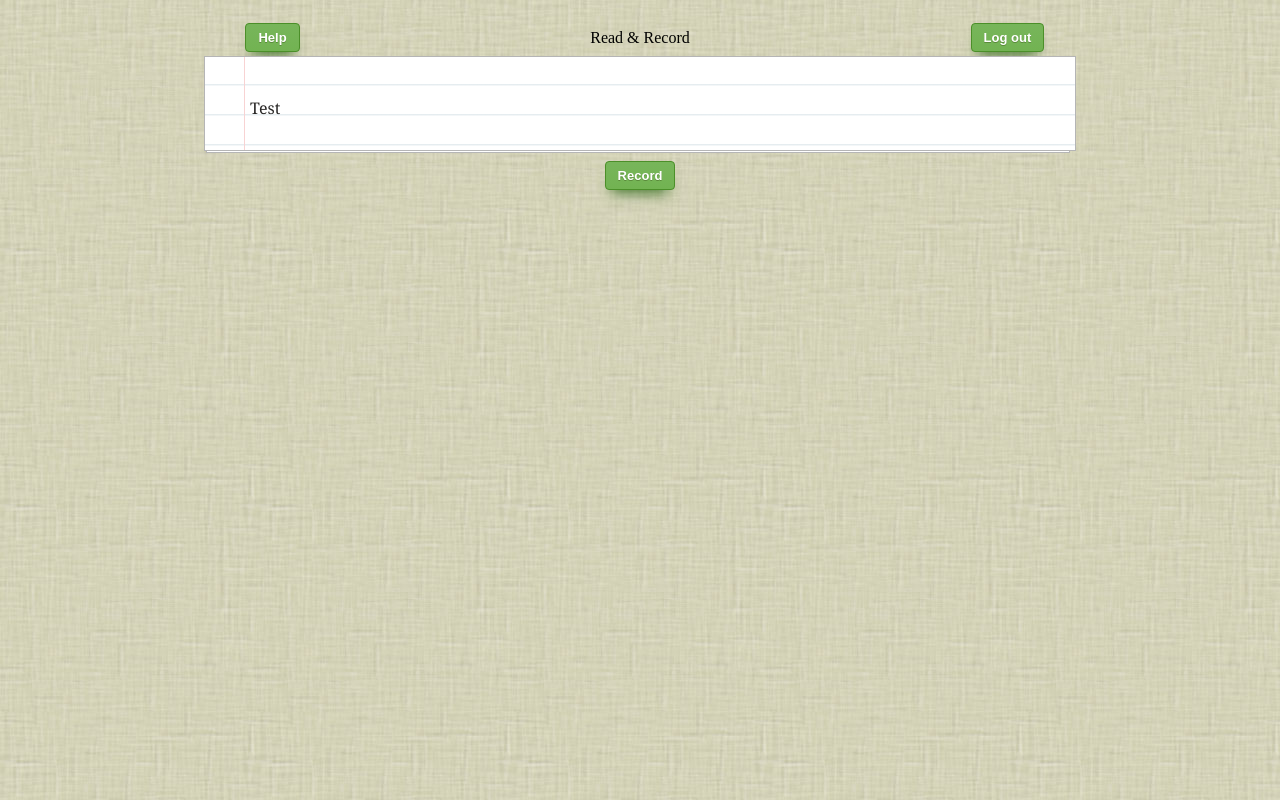
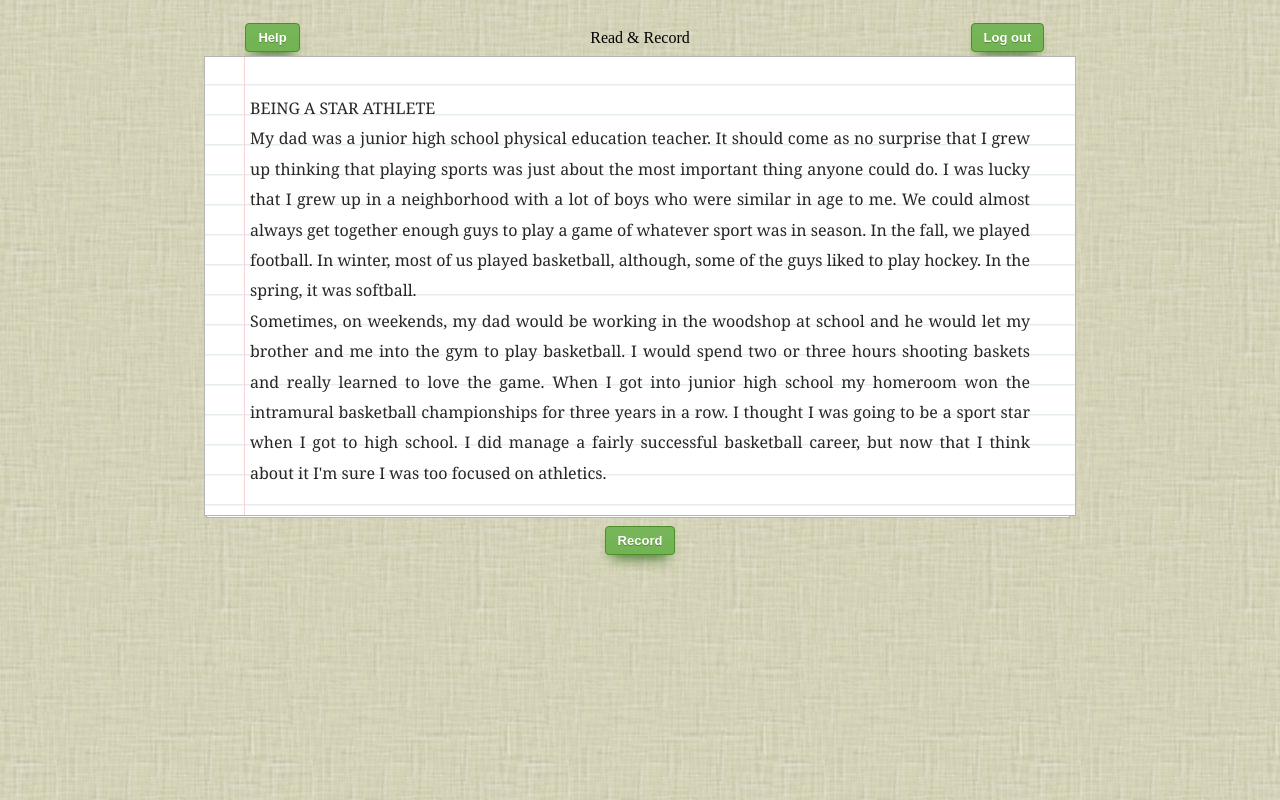
Before and after one commit to tranquilblade/RTR-Mobile-, a plain HTML site: page www/Student/Read.html in a window 1280 px wide. Drawn offline with Linux system fonts and the light colour scheme; files whose address does not match are found by name.

Commit message:
Add Test Content

```diff
--- a/www/Student/Read.html
+++ b/www/Student/Read.html
@@ -136,7 +136,10 @@ function toggleMainContainer() {
   <tr>
     <td colspan="6">
     <div id="instructions" class="paper">
-       Test
+       BEING A STAR ATHLETE <br>
+       My dad was a junior high school physical education teacher. It should come as no surprise that I grew up thinking that playing sports was just about the most important thing anyone could do. I was lucky that I grew up in a neighborhood with a lot of boys who were similar in age to me. We could almost always get together enough guys to play a game of whatever sport was in season. In the fall, we played football. In winter, most of us played basketball, although, some of the guys liked to play hockey. In the spring, it was softball.
+       <br>
+       Sometimes, on weekends, my dad would be working in the woodshop at school and he would let my brother and me into the gym to play basketball. I would spend two or three hours shooting baskets and really learned to love the game. When I got into junior high school my homeroom won the intramural basketball championships for three years in a row. I thought I was going to be a sport star when I got to high school. I did manage a fairly successful basketball career, but now that I think about it I'm sure I was too focused on athletics.
     </div>
     </td>
   </tr>
```
